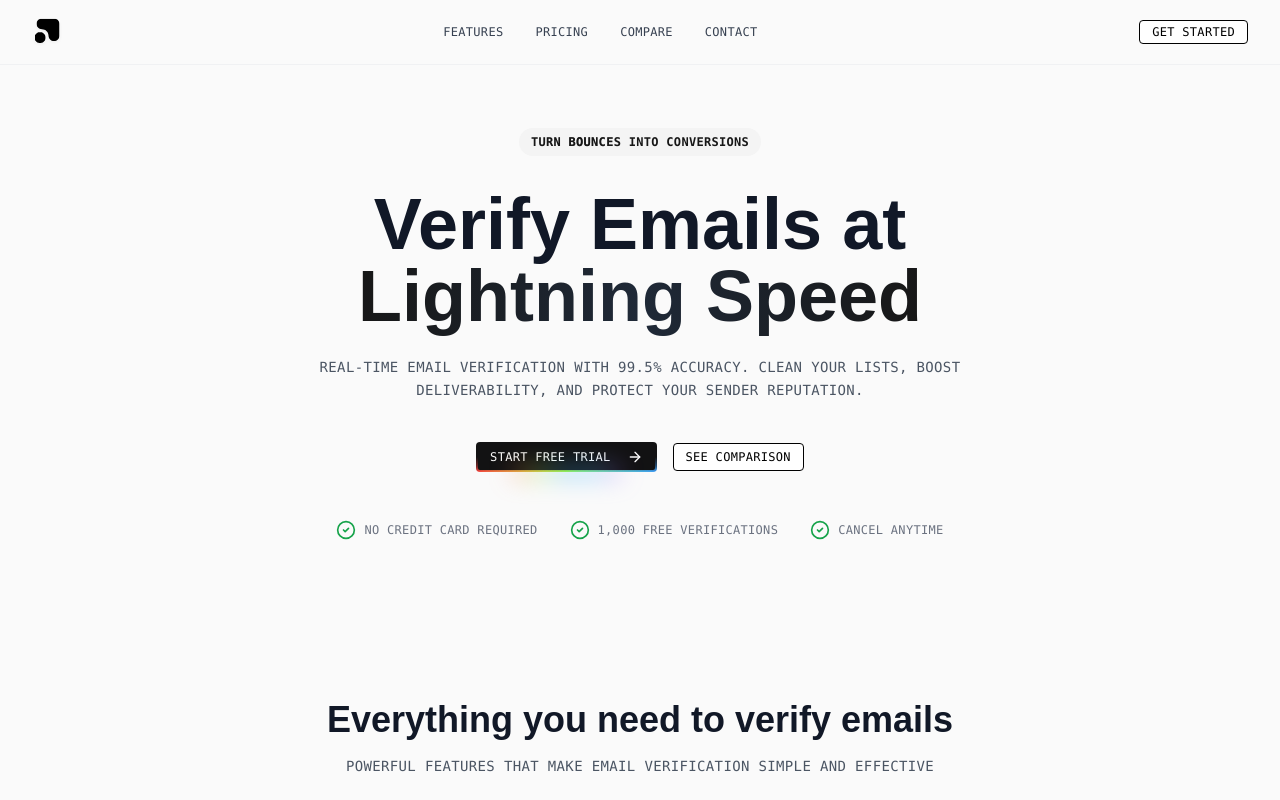
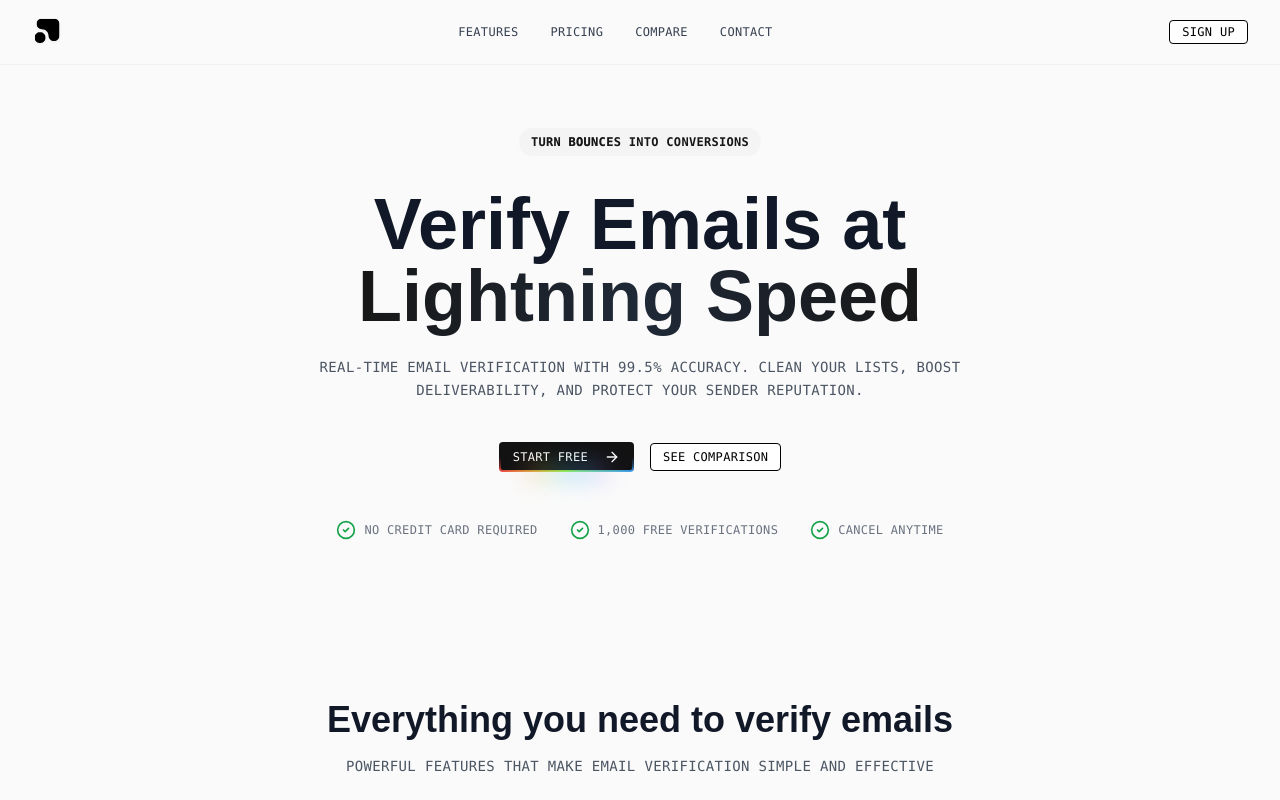
Before and after one commit to bittucreator/FKbounce, a Next.js app: page / in a window 1280 px wide. Shown: the top 800 px of the page. Built offline with nearby package versions, Linux system fonts and the light colour scheme; no server answers; a web font is replaced by a local one.

Commit message:
Update landing page

```diff
--- a/app/page.tsx
+++ b/app/page.tsx
@@ -189,7 +189,7 @@ export default function LandingPage() {
                   onClick={() => router.push('/login')}
                   className="h-[24px] px-3 rounded-[4px] text-[12px] font-mono uppercase tracking-wide text-black border-black hover:bg-black hover:text-white transition-colors"
                 >
-                  Get Started
+                  SIGN UP
                 </Button>
               </div>
             </div>
@@ -226,7 +226,7 @@ export default function LandingPage() {
                   onClick={() => router.push('/login')}
                   className="h-[30px] px-3 rounded-[4px] text-[12px] font-mono uppercase tracking-wide"
                 >
-                  Start Free Trial
+                  Start Free
                   <ArrowRight className="ml-2 h-3 w-3" />
                 </RainbowButton>
                 <Button
```
